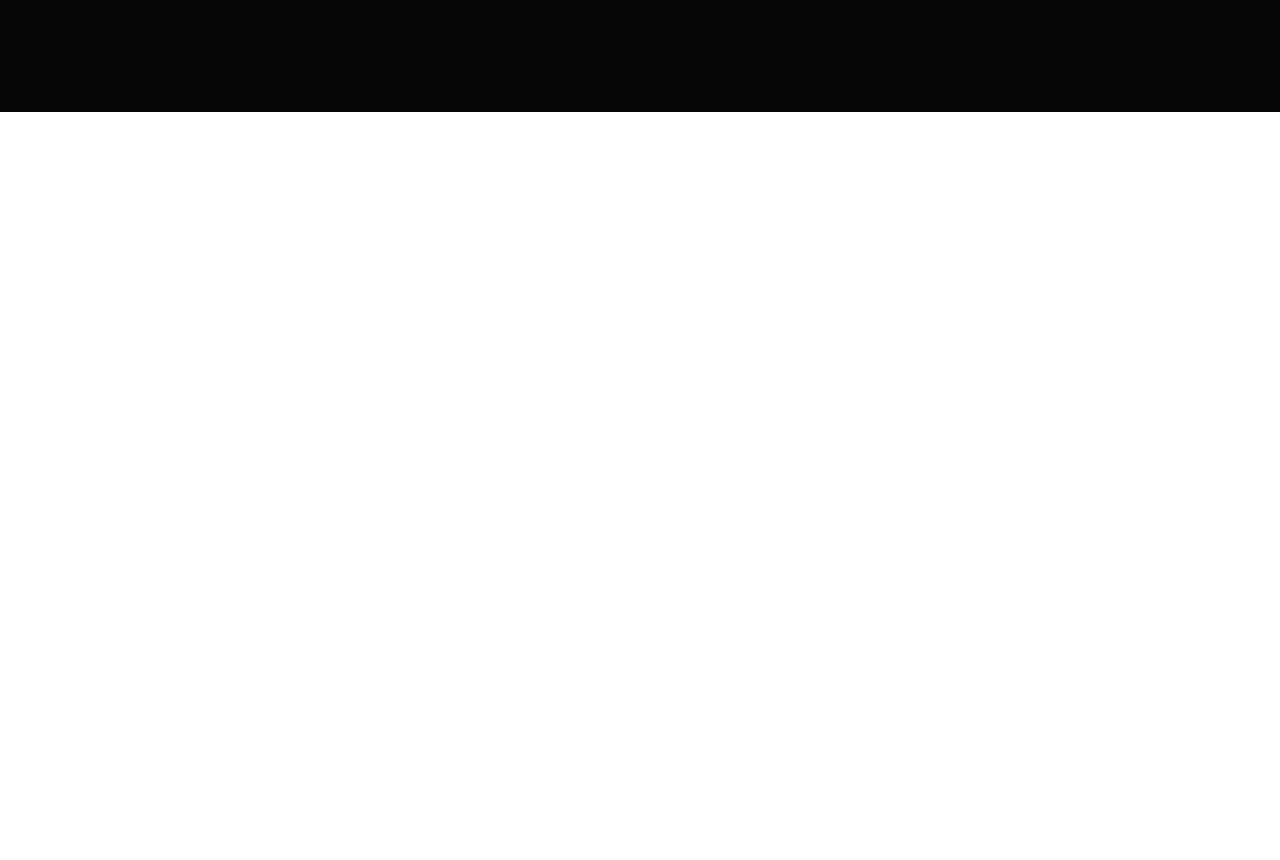
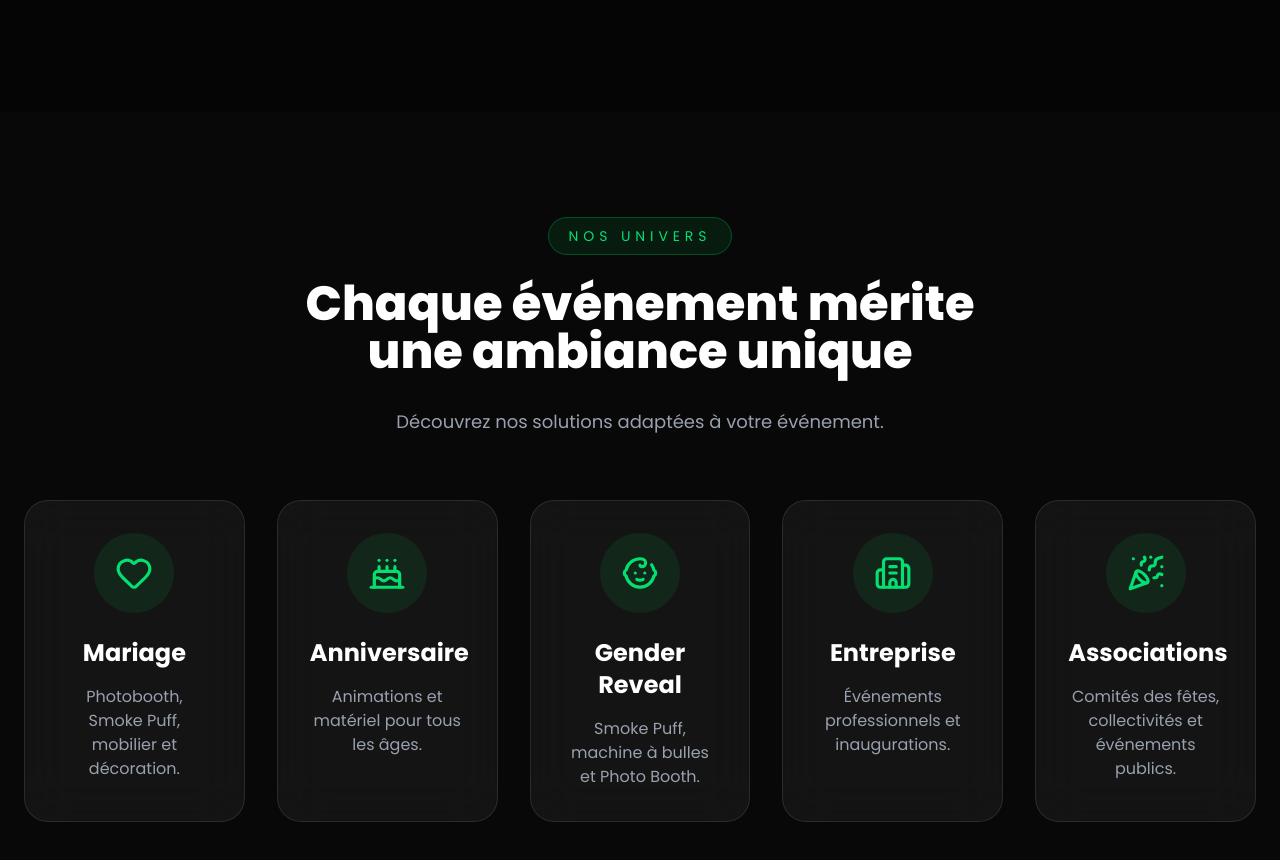
Before and after one commit to Seb050721/eventslocation, a Next.js app: page / in a window 1280 px wide. Shown: the part 5877-6737 px from the top of the page. Before the commit the page ends 5989 px from the top, so only its background shows below. Built offline with nearby package versions, Linux system fonts and the light colour scheme.

Commit message:
Fix EventTypes

```diff
--- a/app/page.tsx
+++ b/app/page.tsx
@@ -4,7 +4,7 @@ import Stats from "@/components/Stats";
 import Services from "@/components/Services";
 import Gallery from "@/components/Gallery";
 import WhyChooseUs from "@/components/WhyChooseUs";
-//import EventTypes from "@/components/EventTypes";
+import EventTypes from "@/components/EventTypes";
 //import Packs from "@/components/Packs";
 //import QuoteForm from "@/components/QuoteForm";
 //import TrustBar from "@/components/TrustBar";
@@ -25,6 +25,8 @@ export default function Home() {
 
       <WhyChooseUs />
 
+      <EventTypes />
+
 
 
 
```
